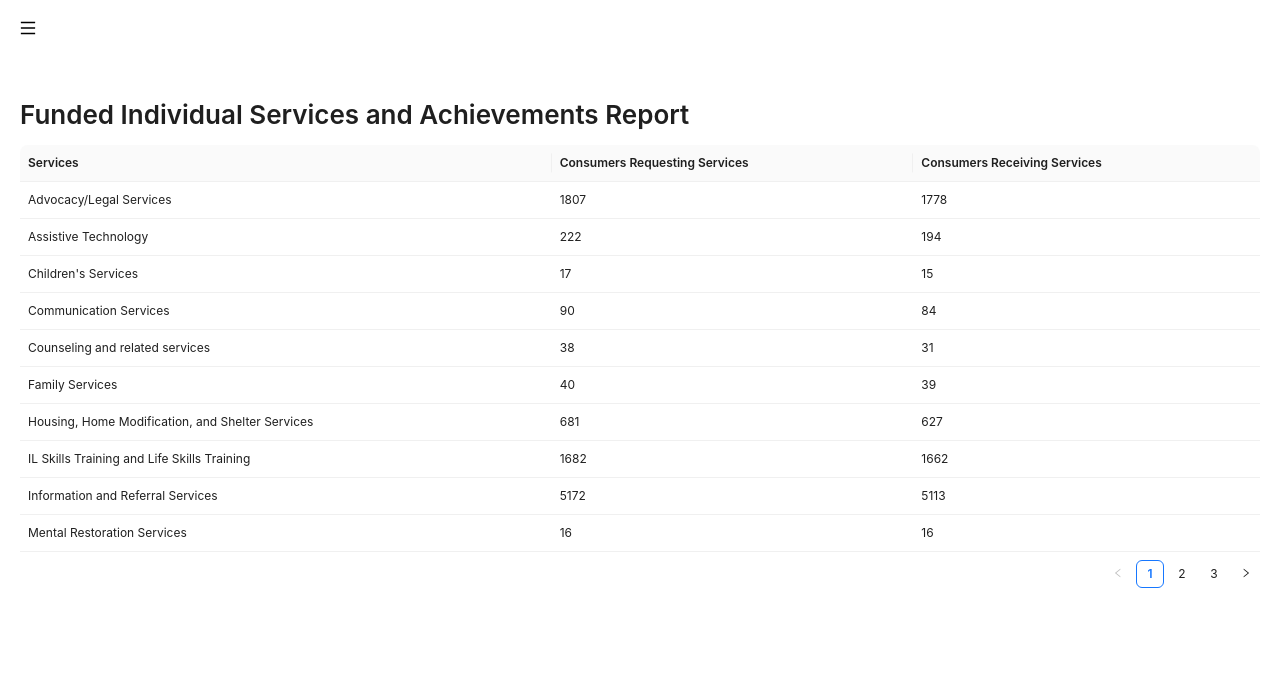
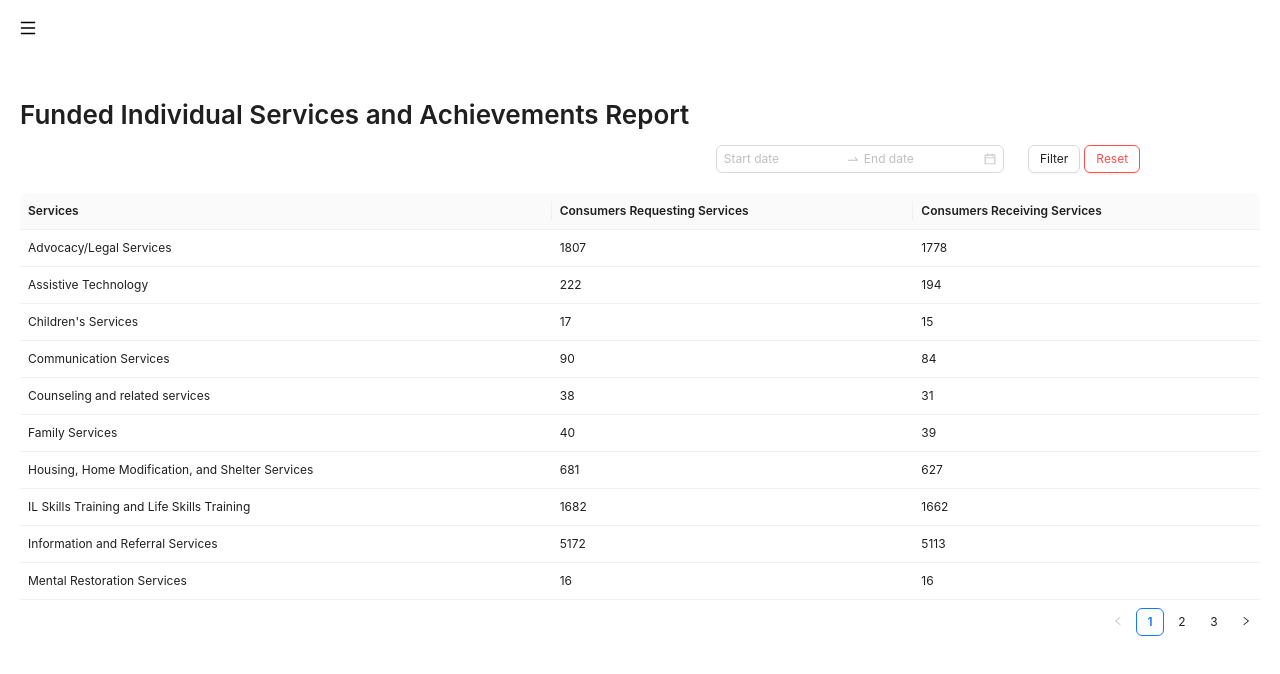
Before and after one commit to himanshu98/digital-health-frontend, a React (Create React App) app: page /reporting/fsap in a window 1280 px wide. Shown: the top 674 px of the page. Built offline with nearby package versions, Linux system fonts and the light colour scheme.

Commit message:
Added date range picker

```diff
--- a/src/modules/reporting/FundedServicesAndAchievements/FundedServicesAndAchievements.js
+++ b/src/modules/reporting/FundedServicesAndAchievements/FundedServicesAndAchievements.js
@@ -1,5 +1,7 @@
 import React from "react";
-import { Table, Typography } from "antd";
+import { Table, Typography, Row, Col, DatePicker, Space, Button } from "antd";
+const { RangePicker } = DatePicker;
+
 
 const { Title } = Typography;
 
@@ -173,6 +175,21 @@ const FundedServicesAndAchievements = () => {
     <>
       <div style={{ padding: "20px" }}>
         <Title level={2}>Funded Individual Services and Achievements Report</Title>
+        <div className="datepicker-container">
+        <Row gutter={24}>
+          <Col span={16}>
+            <RangePicker/>
+          </Col>
+          <Col span={8}>
+            <Space>
+              <Button>Filter</Button>
+              <Button danger>
+                Reset
+              </Button>
+            </Space>
+          </Col>
+        </Row>
+      </div>
         <Table columns={columns} dataSource={data} />
       </div>
     </>
```
